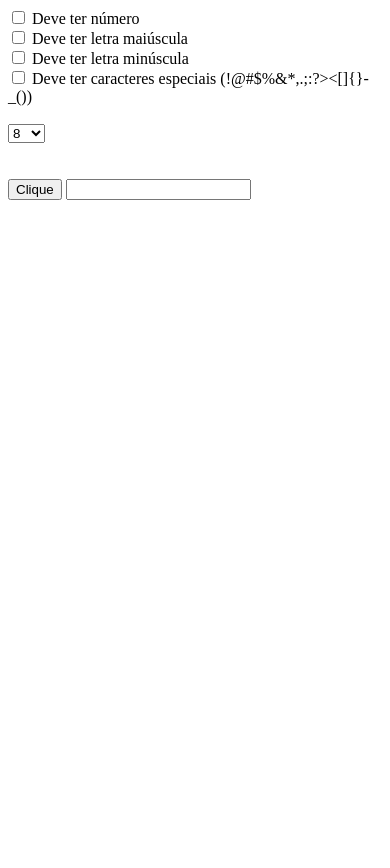
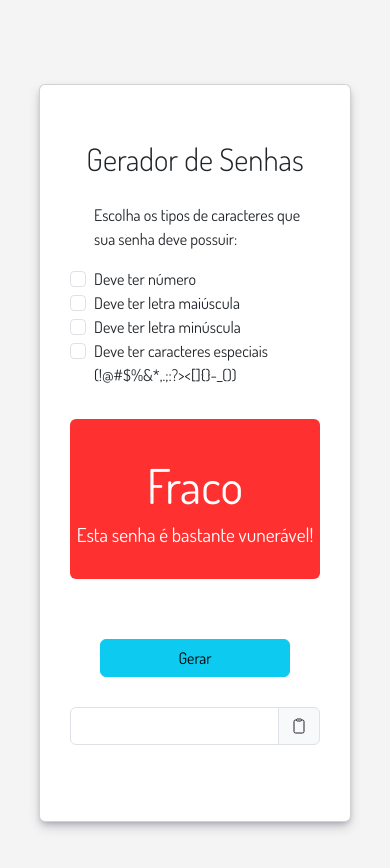
Before and after one commit to adriellyb/gerador_de_senhas, a plain HTML site: page index.html in a window 390 px wide. Before the commit the page ends 844 px from the top, so only its background shows below. Drawn offline with nearby package versions, Linux system fonts and the light colour scheme.

Commit message:
up implementando copy clipboard e status senha

```diff
--- a/assets/css/style.css
+++ b/assets/css/style.css
@@ -0,0 +1,82 @@
+body {
+    background-color: #f4f4f4 !important;
+}
+
+.content {
+    width: 80%;
+    display: flex;
+    flex-direction: column;
+    font-family: 'Dosis', sans-serif;
+    background-color: #fff;
+    box-shadow: rgba(50, 50, 93, 0.25) 0px 6px 12px -2px, rgba(0, 0, 0, 0.3) 0px 3px 7px -3px;
+
+    margin-inline: auto;
+    margin-top: 10vh;
+    margin-bottom: 10vh;
+    padding: 30px;
+}
+
+.titulo {
+    align-self: center;
+    padding: 25px 0;
+}
+
+.content-form {
+    display: flex;
+    justify-content: space-around;
+    align-items: center;
+}
+
+.content-status.card {
+    width: 30vw;
+    text-align: center;
+    background: #ff3030;
+    color: #FFF;
+    border: none;
+
+    padding: 30px 0px;
+}
+
+.content-status.card .status {
+    font-size: 3rem;
+}
+
+.content-status.card .status-text {
+    font-size: 1.2rem;
+}
+
+.content-pass {
+    width: 60%;
+    display: flex;
+    flex-direction: column;
+    justify-content: center;
+    align-self: center;
+
+    margin: 30px 0;
+}
+
+.content-pass #btn {
+    margin: 30px;
+}
+
+@media (max-width: 900px) {
+    .content-form {
+        flex-direction: column;
+    }
+
+    .content-status.card {
+        width: 75%;
+
+        margin-top: 30px;
+    }
+}
+
+@media (max-width: 790px) {
+    .content-status.card {
+        width: 100%;
+    }
+
+    .content-pass {
+        width: 100%;
+    }
+}
--- a/assets/js/script.js
+++ b/assets/js/script.js
@@ -1,19 +1,89 @@
-$(document).ready(function() {
+$(document).ready(function () {
 
-    function gerarSenha(tamanho) {
-        let caracteres = 'ABCDEFGHIJLMNOPQRSTUVXZYWK~!@#$%^&*()abcdefghijlmnopqrstuvxzywk1234567890';
+    function render() {
+        let arr = [1];
+
+        $("#numero").prop('checked') ? arr.push(1) : arr.pop();
+
+        $("#maiuscula").prop('checked') ? arr.push(1) : arr.pop();
+
+        $("#minuscula").prop('checked') ? arr.push(1) : arr.pop();
+
+        $("#especiais").prop('checked') ? arr.push(1) : arr.pop();
+
+        let status = document.querySelector(".status");
+        let substatus = document.querySelector(".status-text");
+        let bgcolor = document.querySelector(".content-status");
+
+        if (arr.length < 3) {
+            status.innerHTML = "Fraco";
+            substatus.innerHTML = "Esta senha é bastante vunerável!";
+            bgcolor.style.background = "#ff3030";
+        }
+        if (arr.length >= 3 && arr.length < 4) {
+            status.innerHTML = "Médio";
+            substatus.innerHTML = "Esta senha é moderada, mas ainda vunerável!";
+            bgcolor.style.background = "#ffc107";
+        }
+        if (arr.length >= 4) {
+            status.innerHTML = "Forte";
+            substatus.innerHTML = "Esta senha é segura!";
+            bgcolor.style.background = "#04aa6d";
+        }
+    }
+
+    window.setInterval(render, 500);
+
+    function charObrigatorios() {
+        const numeros = "1234567890";
+        const maiusculas = "ABCDEFGHIJLMNOPQRSTUVXZYWK";
+        const minusculas = "abcdefghijlmnopqrstuvxzywk";
+        const especiais = "!@#$%&*,.;:?><[]{}-_()";
+        let caracteres = "";
+
+        if ($("#numero").prop('checked')) {
+            caracteres += numeros;
+        }
+
+        if ($("#maiuscula").prop('checked')) {
+            caracteres += maiusculas;
+        }
+
+        if ($("#minuscula").prop('checked')) {
+            caracteres += minusculas;
+        }
+
+        if ($("#especiais").prop('checked')) {
+            caracteres += especiais;
+        }
+
+        return caracteres;
+    }
+
+    function gerarSenha() {
+        let caracteres = charObrigatorios();
         let senha = "";
 
-        for (let i = 0; i < tamanho; i++) {
+        for (let i = 0; i < 13; i++) {
             senha += caracteres.charAt(Math.floor(Math.random() * caracteres.length));
         }
 
         return senha;
     }
 
-    $("#btn").click(function() {
-        let tamanho = $("#chars").val();
-        $("#senha").val(gerarSenha(tamanho));
-    })
+    $("#btn").click(function () {
+        $("#senha").val(gerarSenha());
+    });
+
+    $("#copy-to-clip").click(function () {
+        let textArea = document.querySelector('#senha');
+        textArea.select();
+        document.execCommand('copy');
+
+        let el = document.querySelector('#copy-to-clip');
+        el.innerHTML = `<ion-icon name="checkmark-outline"></ion-icon>`;
+
+        alert("Copiado!");
+    });
 
 })
--- a/index.html
+++ b/index.html
@@ -5,40 +5,56 @@
     <meta charset="UTF-8">
     <meta http-equiv="X-UA-Compatible" content="IE=edge">
     <meta name="viewport" content="width=device-width, initial-scale=1.0">
+    <link rel="stylesheet" href="/assets/css/style.css">
+    <link href="https://cdn.jsdelivr.net/npm/bootstrap@5.3.0-alpha1/dist/css/bootstrap.min.css" rel="stylesheet"
+        integrity="sha384-GLhlTQ8iRABdZLl6O3oVMWSktQOp6b7In1Zl3/Jr59b6EGGoI1aFkw7cmDA6j6gD" crossorigin="anonymous">
+    <script src="https://cdn.jsdelivr.net/npm/bootstrap@5.3.0-alpha1/dist/js/bootstrap.bundle.min.js"
+        integrity="sha384-w76AqPfDkMBDXo30jS1Sgez6pr3x5MlQ1ZAGC+nuZB+EYdgRZgiwxhTBTkF7CXvN"
+        crossorigin="anonymous"></script>
     <script src="https://code.jquery.com/jquery-3.6.3.js"
         integrity="sha256-nQLuAZGRRcILA+6dMBOvcRh5Pe310sBpanc6+QBmyVM=" crossorigin="anonymous"></script>
+    <script type="module" src="https://unpkg.com/ionicons@5.5.2/dist/ionicons/ionicons.esm.js"></script>
+    <script nomodule src="https://unpkg.com/ionicons@5.5.2/dist/ionicons/ionicons.js"></script>
+    <link rel="preconnect" href="https://fonts.googleapis.com">
+    <link rel="preconnect" href="https://fonts.gstatic.com" crossorigin>
+    <link href="https://fonts.googleapis.com/css2?family=Dosis:wght@200;300;400;500;600;700;800&display=swap"
+        rel="stylesheet">
     <title>Gerador de Senhas</title>
 </head>
 
 <body>
 
-    <form>
-        <input type="checkbox" id="numero" name="numero" value="numero">
-        <label for="numero"> Deve ter número</label><br>
-        <input type="checkbox" id="maiuscula" name="maiuscula" value="maiuscula">
-        <label for="maiuscula"> Deve ter letra maiúscula</label><br>
-        <input type="checkbox" id="minuscula" name="minuscula" value="minuscula">
-        <label for="minuscula"> Deve ter letra minúscula</label><br>
-        <input type="checkbox" id="especiais" name="especiais" value="especiais">
-        <label for="especiais"> Deve ter caracteres especiais (!@#$%&*,.;:?><[]{}-_())</label>
-    <br>
-    <br>
-        <select name="chars" id="chars">
-            <option value="8">8</option>
-            <option value="9">9</option>
-            <option value="10">10</option>
-            <option value="11">11</option>
-            <option value="12">12</option>
-            <option value="13">13</option>
-            <option value="14">14</option>
-        </select>
-    </form>
-    <br>
-    <br>
+    <div class="content card">
+        <div class="titulo display-5">Gerador de Senhas</div>
+        <div class="content-form">
+            <form class="form-check">
+                <p class="form-check-label">Escolha os tipos de caracteres que sua senha deve possuir:</p>
+                <input class="form-check-input" type="checkbox" id="numero" name="numero" value="">
+                <label class="form-check-label" for="numero"> Deve ter número</label><br>
+                <input class="form-check-input" type="checkbox" id="maiuscula" name="maiuscula" value="maiuscula">
+                <label class="form-check-label" for="maiuscula"> Deve ter letra maiúscula</label><br>
+                <input class="form-check-input" type="checkbox" id="minuscula" name="minuscula" value="minuscula">
+                <label class="form-check-label" for="minuscula"> Deve ter letra minúscula</label><br>
+                <input class="form-check-input" type="checkbox" id="especiais" name="especiais" value="especiais">
+                <label class="form-check-label" for="especiais"> Deve ter caracteres especiais (!@#$%&*,.;:?><[]{}-_())</label>
+            </form>
 
-    <button id="btn">Clique</button>
+            <div class="content-status card">
+                <div class="status"></div>
+                <div class="status-text"></div>
+            </div>
+        </div>
 
-    <input type="text" name="senha" id="senha" value="">
+        <div class="content-pass">
+            <button id="btn" type="button" class="btn btn-info">Gerar</button>
+
+            <div class="input-group mb-3">
+                <input type="text" class="form-control" name="senha" id="senha" value=""
+                    aria-describedby="copy-to-clip">
+                <span class="input-group-text" id="copy-to-clip"><ion-icon name="clipboard-outline"></ion-icon></span>
+            </div>
+        </div>
+    </div>
 
     <script src="/assets/js/script.js"></script>
 </body>
```
